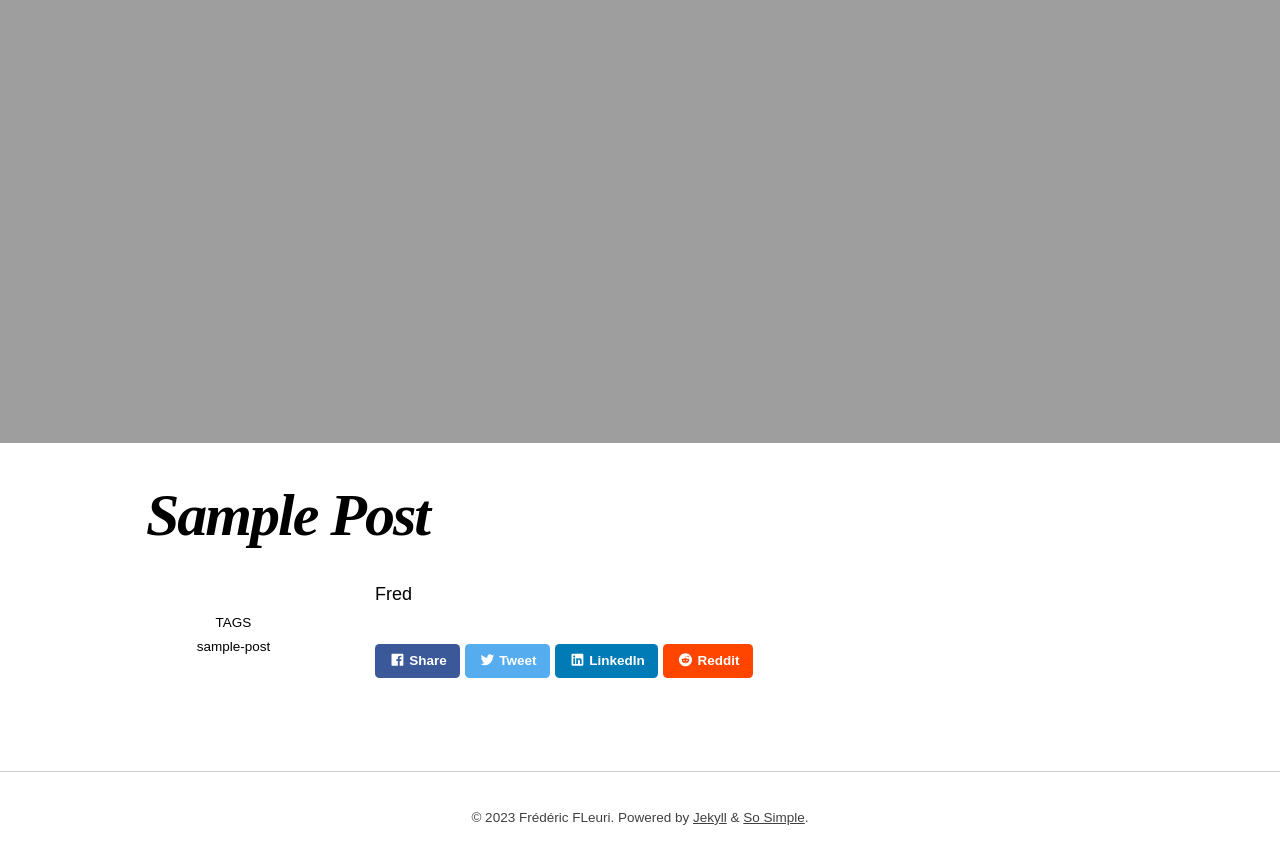
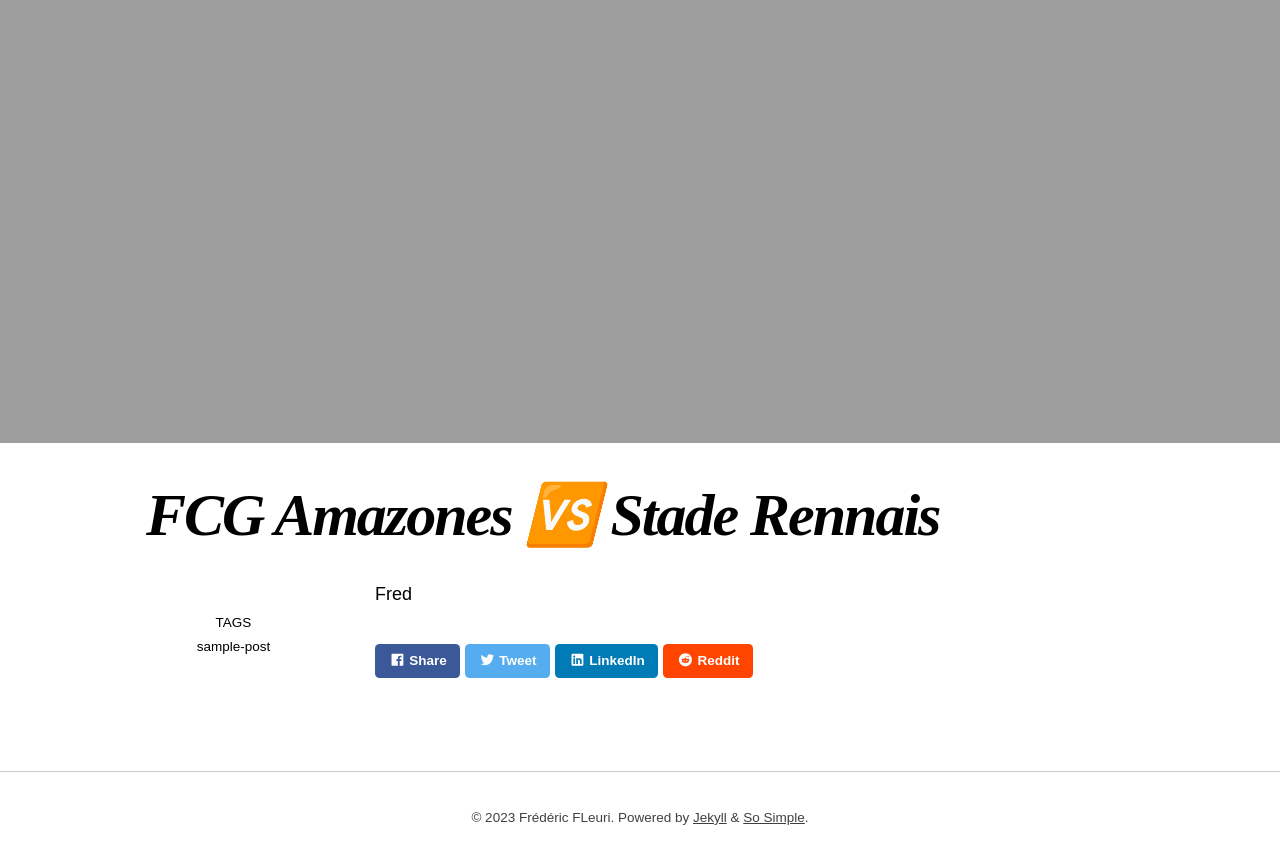
Before and after one commit to fredericfleuri/photos-amazones, a Jekyll site: the page built from photos/20231118_U18.md, in a window 1280 px wide and 900 px high, scrolled down 713 px. Shown: the top 864 px of the window. Built offline with Jekyll 4.4.1, drawn with Linux system fonts in a browser that asks for light colours; nearby versions of some CDN libraries.

Commit message:
Updating theme

```diff
--- a/photos/albums/20231118_U18.md
+++ b/photos/20231118_U18.md
@@ -1,6 +1,6 @@
 ---
 layout: post
-title: Sample Post
+title: FCG Amazones 🆚 Stade Rennais
 excerpt: "Just about everything you'll need to style in the theme: headings, paragraphs, blockquotes, tables, code blocks, and more."
 modified: 2023-11-19T14:17:25-04:00
 tags: [sample-post]
```
